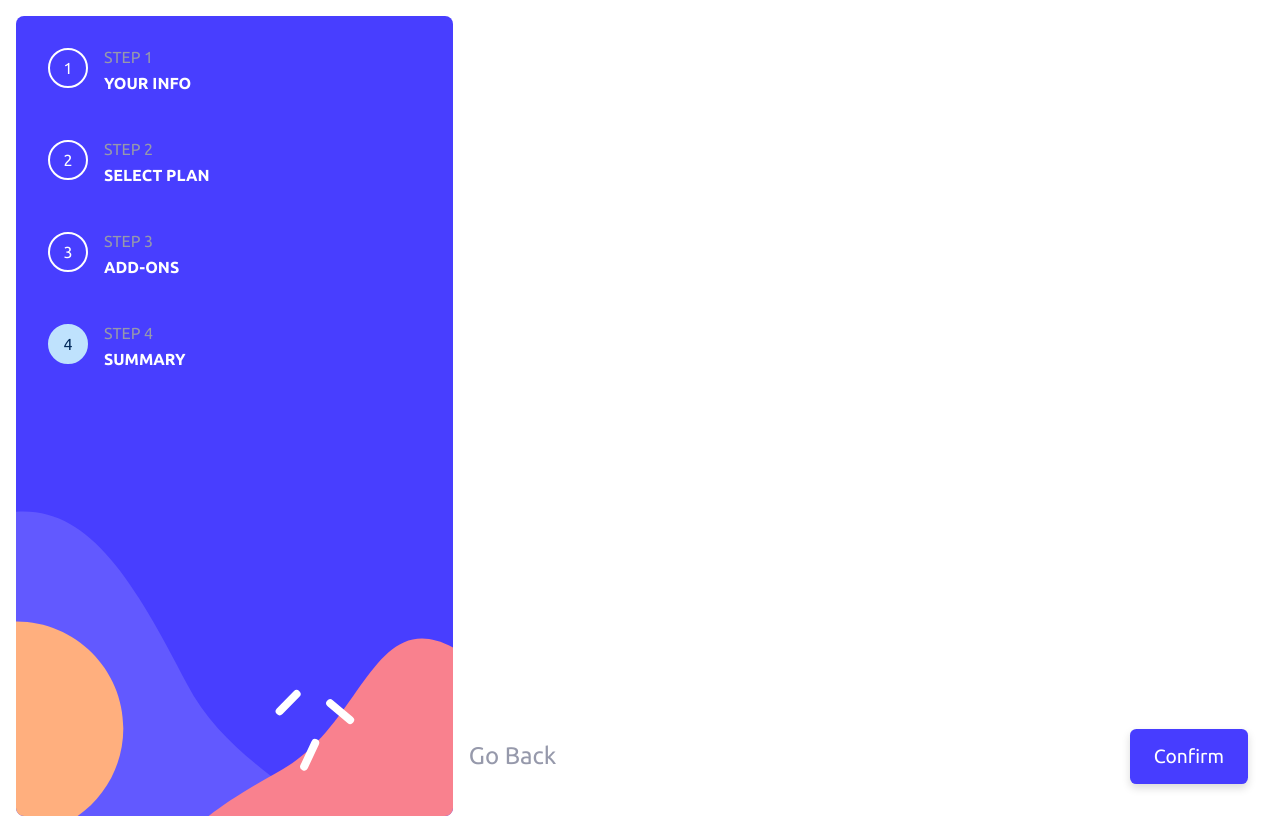
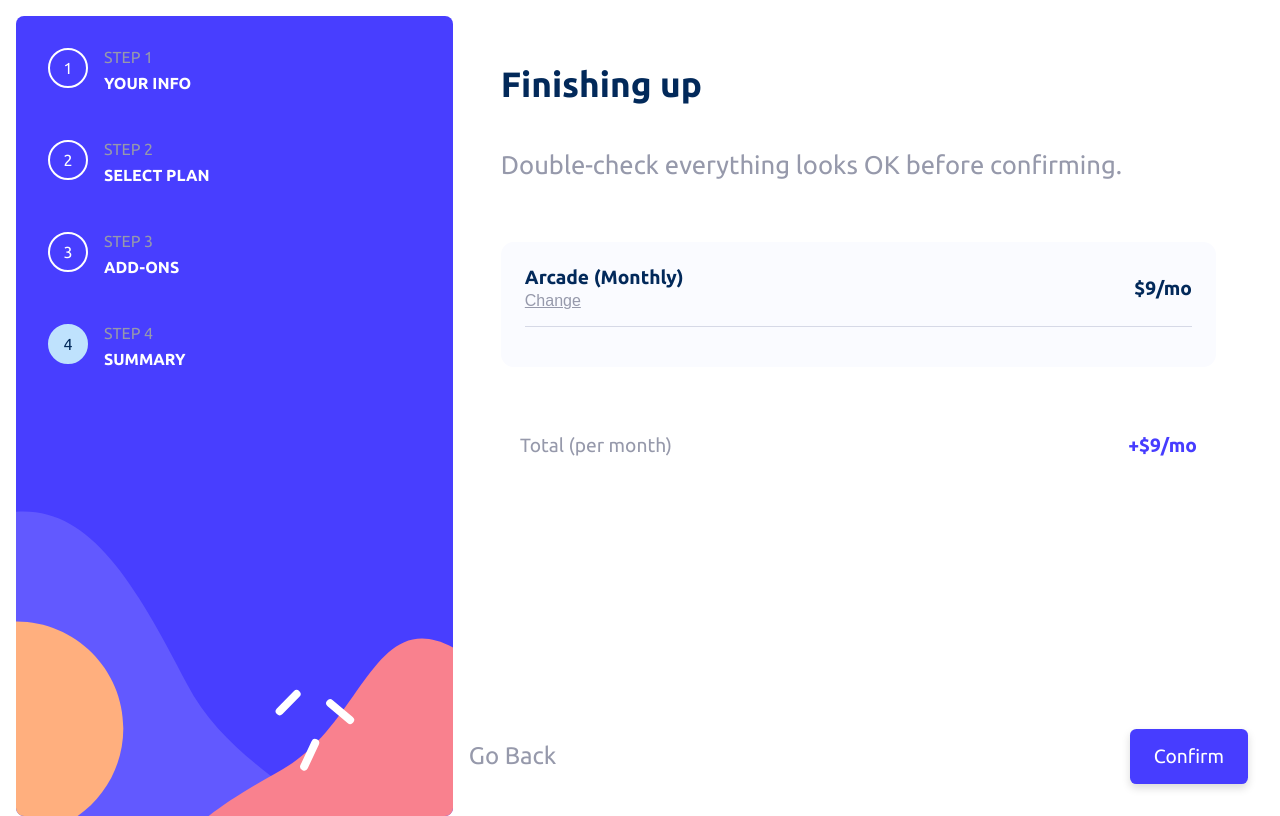
Before and after one commit to LazarevSlava/Multi-step-form, a React (Vite) app: page /step4 in a window 1280 px wide. Built offline with nearby package versions, Linux system fonts and the light colour scheme.

Commit message:
step4 and step5

```diff
--- a/src/components/buttons/PlanOption.module.scss
+++ b/src/components/buttons/PlanOption.module.scss
@@ -79,3 +79,16 @@
     align-items: center;
   }
 }
+.step4 {
+  input {
+    display: none;
+  }
+
+  .step4Div {
+    width: 100%;
+    display: flex;
+    flex-direction: row;
+    justify-content: space-between;
+    align-items: center;
+  }
+}
--- a/src/components/buttons/PlanOption.tsx
+++ b/src/components/buttons/PlanOption.tsx
@@ -12,7 +12,7 @@ type PlanOptionProps = {
   isYearly: boolean;
   onChange: (value: string) => void;
   description?: string;
-  variant?: 'step2' | 'step3';
+  variant?: 'step2' | 'step3' | 'step4';
 };
 
 const iconMap = {
@@ -35,7 +35,11 @@ const PlanOption: React.FC<PlanOptionProps> = ({
   return (
     <label
       className={`${style.plan} ${selected ? style.selected : ''} ${
-        variant === 'step3' ? style.step3 : ''
+        variant === 'step3'
+          ? style.step3
+          : variant === 'step4'
+            ? style.step4
+            : ''
       }`}
     >
       {variant === 'step3' ? (
@@ -56,19 +60,23 @@ const PlanOption: React.FC<PlanOptionProps> = ({
       {icon !== 'none' && <span className={style.icon}>{iconMap[icon]}</span>}
       <div
         className={`${style.name_price} ${
-          variant === 'step3' ? style.step3Div : ''
+          variant === 'step3'
+            ? style.step3Div
+            : variant === 'step4'
+              ? style.step4Div
+              : ''
         }`}
       >
         <div className={style.titleBlock}>
           <span className={style.title}>{name}</span>
-          {variant === 'step3' ? (
+          {variant === 'step3' && description && (
             <span className={style.textSecondary}>{description}</span>
-          ) : null}
+          )}
         </div>
         <span className={style.textSecondary}>{price}</span>
-        {variant !== 'step3'
-          ? isYearly && <span className={style.discount}>2 months free</span>
-          : null}
+        {variant === 'step2' && isYearly && (
+          <span className={style.discount}>2 months free</span>
+        )}
       </div>
     </label>
   );
--- a/src/pages/Step4.module.scss
+++ b/src/pages/Step4.module.scss
@@ -1 +1,86 @@
 @use '../components/utils/index.scss' as *;
+
+.summaryBox {
+  background-color: $alabaster;
+  border-radius: 0.8rem;
+  padding: 1.5rem;
+  margin-bottom: 1rem;
+  width: 100%;
+}
+
+.planRow {
+  display: flex;
+  justify-content: space-between;
+  align-items: center;
+  margin-bottom: 1rem;
+  color: $marineBlue;
+  font-size: 1.2rem;
+
+  & > div {
+    display: flex;
+    flex-direction: column;
+    gap: 0.2rem;
+  }
+}
+
+.changeLink {
+  font-size: 1rem;
+  text-align: start;
+  color: $coolGray;
+  text-decoration: underline;
+  background: none;
+  border: none;
+  padding: 0;
+  cursor: pointer;
+
+  &:hover {
+    font-weight: bold;
+  }
+}
+
+.price {
+  font-weight: bold;
+  color: $marineBlue;
+}
+
+.divider {
+  height: 1px;
+  background-color: $lightGray;
+  margin: 1rem 0;
+}
+
+.addonRow {
+  display: flex;
+  justify-content: space-between;
+  margin-bottom: 1.2rem;
+
+  span {
+    font-size: 1.2rem;
+    color: $coolGray;
+  }
+
+  .price {
+    color: $marineBlue;
+  }
+}
+
+.total {
+  width: 100%;
+  display: flex;
+  justify-content: space-between;
+  align-items: center;
+  padding: 1.2rem;
+  background-color: $white;
+  border-radius: 0.5rem;
+
+  &Text {
+    font-size: 1.2rem;
+    color: $coolGray;
+  }
+
+  &Sum {
+    font-size: 1.2rem;
+    font-weight: bold;
+    color: $purplishBlue;
+  }
+}
--- a/src/pages/Step4.tsx
+++ b/src/pages/Step4.tsx
@@ -1,7 +1,80 @@
+import { useNavigate } from 'react-router-dom';
+import { useFormContext } from '../components/hooks/useFormContext';
+import StepContainer from './StepContainer';
 import style from './Step4.module.scss';
+import { addons } from '../data/addons';
+import { plans } from '../data/plans';
 
 const Step4 = () => {
-  return <div />;
+  const navigate = useNavigate();
+  const { formData } = useFormContext();
+  const {
+    billingPeriod,
+    plan: selectedPlan,
+    addons: selectedAddons,
+  } = formData;
+
+  const currentPlan = plans.find((p) => p.value === selectedPlan);
+  const planPrice =
+    billingPeriod === 'yearly' ? currentPlan?.yearly : currentPlan?.monthly;
+  const planLabel = `${currentPlan?.name} (${billingPeriod === 'yearly' ? 'Yearly' : 'Monthly'})`;
+
+  const selectedAddonsData = addons.filter((addon) =>
+    selectedAddons.includes(addon.value),
+  );
+  const addonsTotal = selectedAddonsData.reduce((sum, addon) => {
+    const price = billingPeriod === 'yearly' ? addon.yearly : addon.monthly;
+    return sum + parseInt(price.replace(/\D/g, ''));
+  }, 0);
+
+  const planTotal = parseInt(planPrice?.replace(/\D/g, '') || '0');
+  const total = planTotal + addonsTotal;
+  const suffix = billingPeriod === 'yearly' ? 'yr' : 'mo';
+
+  return (
+    <StepContainer
+      title="Finishing up"
+      description="Double-check everything looks OK before confirming."
+    >
+      <div className={style.summaryBox}>
+        <div className={style.planRow}>
+          <div>
+            <strong>{planLabel}</strong>
+            <button
+              className={style.changeLink}
+              type="button"
+              onClick={() => navigate('/step2')}
+            >
+              Change
+            </button>
+          </div>
+          <span className={style.price}>{planPrice}</span>
+        </div>
+
+        <div className={style.divider} />
+
+        {selectedAddonsData.map((addon) => {
+          const addonPrice =
+            billingPeriod === 'yearly' ? addon.yearly : addon.monthly;
+          return (
+            <div key={addon.value} className={style.addonRow}>
+              <span>{addon.name}</span>
+              <span className={style.price}>{addonPrice}</span>
+            </div>
+          );
+        })}
+      </div>
+
+      <div className={style.total}>
+        <span className={style.totalText}>
+          Total (per {suffix === 'yr' ? 'year' : 'month'})
+        </span>
+        <strong className={style.totalSum}>
+          +${total}/{suffix}
+        </strong>
+      </div>
+    </StepContainer>
+  );
 };
 
 export default Step4;
```
